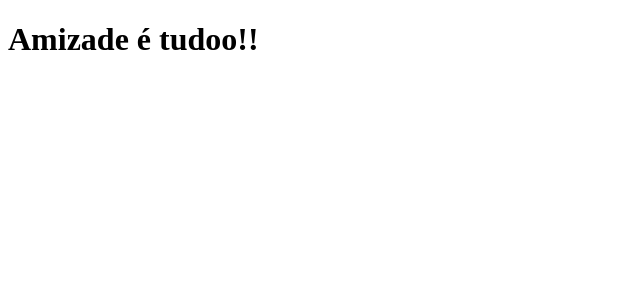
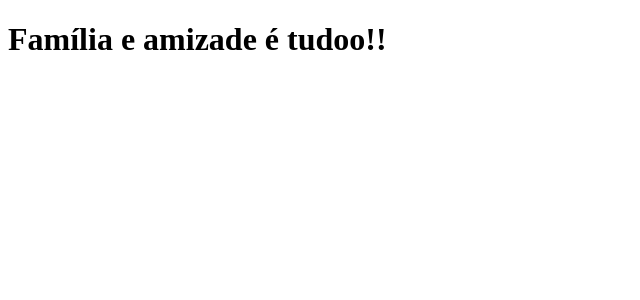
Before and after one commit to Thiagothqs/clone-tabnews, a Next.js app: page / in a window 1280 px wide. Shown: the top 300 px of the page, without its empty margins (0-640 px from the left). Built offline with nearby package versions, Linux system fonts and the light colour scheme.

Commit message:
modifica a frase

```diff
--- a/pages/index.js
+++ b/pages/index.js
@@ -1,5 +1,5 @@
 function Home(){
-    return <h1>Amizade é tudoo!!</h1>
+    return <h1>Família e amizade é tudoo!!</h1>
 }
 
 export default Home;
```
